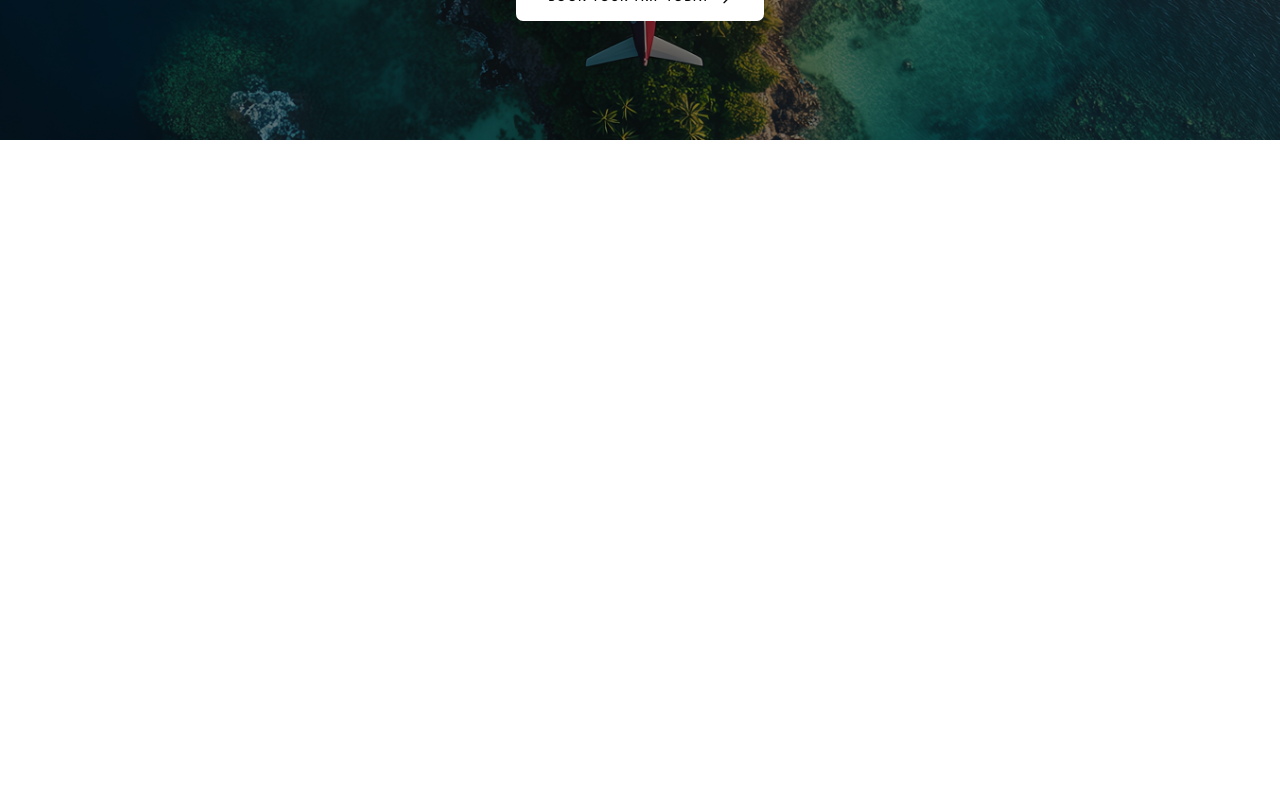
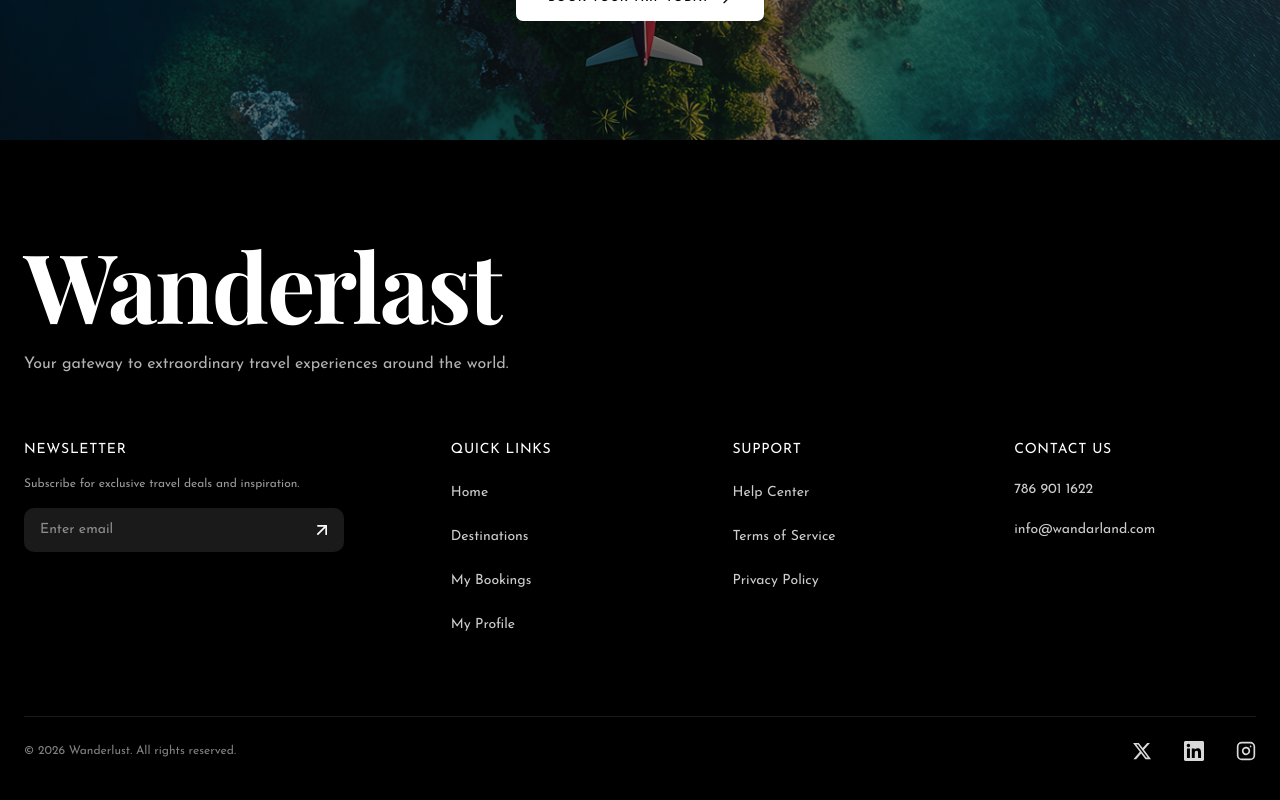
Before and after one commit to Wazida-in-code/Wanderlust-, a Next.js app: page / in a window 1280 px wide. Shown: the part 2073-2873 px from the top of the page. Before the commit the page ends 2213 px from the top, so only its background shows below. Built offline with nearby package versions, Linux system fonts and the light colour scheme.

Commit message:
Added:Footer-section

```diff
--- a/src/app/page.tsx
+++ b/src/app/page.tsx
@@ -3,6 +3,7 @@ import { Banner } from "@/components/Banner"
 import { WhyChooseUs } from "@/components/WhyChooseUs"
 import { Testimonials } from "@/components/Testimonials"
 import { CallToAction } from "@/components/CallToAction"
+import { Footer } from "@/components/Footer"
 
 export default function Home() {
   return (
@@ -12,6 +13,7 @@ export default function Home() {
       <WhyChooseUs />
       <Testimonials />
       <CallToAction />
+      <Footer />
     </>
   )
 }
--- /dev/null
+++ b/src/components/Footer.tsx
@@ -0,0 +1,186 @@
+import * as React from "react"
+import { ArrowUpRight } from "lucide-react"
+import { Playfair_Display } from "next/font/google"
+
+import { cn } from "@/lib/utils"
+import { Input } from "@/components/ui/input"
+
+const playfair = Playfair_Display({
+  subsets: ["latin"],
+  weight: ["700"],
+})
+
+const quickLinks = ["Home", "Destinations", "My Bookings", "My Profile"]
+const supportLinks = ["Help Center", "Terms of Service", "Privacy Policy"]
+const contactDetails = ["786 901 1622", "info@wandarland.com"]
+
+function XIcon() {
+  return (
+    <svg
+      viewBox="0 0 24 24"
+      fill="currentColor"
+      aria-hidden
+      className="size-5"
+    >
+      <path d="M18.244 2.25h3.308l-7.227 8.26 8.502 11.24H16.17l-5.214-6.817L4.99 21.75H1.68l7.73-8.835L1.254 2.25H8.08l4.713 6.231zm-1.161 17.52h1.833L7.084 4.126H5.117z" />
+    </svg>
+  )
+}
+
+function LinkedinIcon() {
+  return (
+    <svg
+      viewBox="0 0 24 24"
+      fill="currentColor"
+      aria-hidden
+      className="size-5"
+    >
+      <path d="M20.447 20.452h-3.554v-5.569c0-1.328-.027-3.037-1.852-3.037-1.853 0-2.136 1.445-2.136 2.939v5.667H9.351V9h3.414v1.561h.046c.477-.9 1.637-1.85 3.37-1.85 3.601 0 4.267 2.37 4.267 5.455v6.286zM5.337 7.433c-1.144 0-2.063-.926-2.063-2.065 0-1.138.92-2.063 2.063-2.063 1.14 0 2.064.925 2.064 2.063 0 1.139-.925 2.065-2.064 2.065zm1.782 13.019H3.555V9h3.564v11.452zM22.225 0H1.771C.792 0 0 .774 0 1.729v20.542C0 23.227.792 24 1.771 24h20.451C23.2 24 24 23.227 24 22.271V1.729C24 .774 23.2 0 22.222 0h.003z" />
+    </svg>
+  )
+}
+
+function InstagramIcon() {
+  return (
+    <svg
+      viewBox="0 0 24 24"
+      fill="none"
+      stroke="currentColor"
+      strokeWidth={2}
+      strokeLinecap="round"
+      strokeLinejoin="round"
+      aria-hidden
+      className="size-5"
+    >
+      <rect x="2" y="2" width="20" height="20" rx="5" ry="5" />
+      <path d="M16 11.37A4 4 0 1 1 12.63 8 4 4 0 0 1 16 11.37z" />
+      <path d="M17.5 6.5h.01" />
+    </svg>
+  )
+}
+
+const socialIcons = [
+  { label: "X", Icon: XIcon },
+  { label: "LinkedIn", Icon: LinkedinIcon },
+  { label: "Instagram", Icon: InstagramIcon },
+]
+
+function Footer({ className, ...props }: React.ComponentProps<"footer">) {
+  return (
+    <footer
+      data-slot="footer"
+      className={cn("w-full bg-black text-white", className)}
+      {...props}
+    >
+      <div className="mx-auto w-full max-w-screen-xl px-6">
+        {/* Wordmark + tagline */}
+        <div className="pt-24">
+          <p
+            className={cn(
+              "text-6xl leading-none font-bold tracking-tight sm:text-7xl lg:text-8xl",
+              playfair.className
+            )}
+          >
+            Wanderlast
+          </p>
+          <p className="mt-5 text-sm text-white/70 sm:text-base">
+            Your gateway to extraordinary travel experiences around the world.
+          </p>
+        </div>
+
+        {/* Link columns */}
+        <div className="mt-16 grid gap-10 sm:grid-cols-2 lg:grid-cols-[1.6fr_1fr_1fr_1fr]">
+          {/* Newsletter */}
+          <div>
+            <h2 className="text-sm font-normal uppercase tracking-wider">
+              Newsletter
+            </h2>
+            <p className="mt-4 text-xs text-white/60">
+              Subscribe for exclusive travel deals and inspiration.
+            </p>
+            <div className="relative mt-4 w-full max-w-xs">
+              <Input
+                type="email"
+                aria-label="Email address"
+                placeholder="Enter email"
+                className="h-11 border-0 bg-white/10 px-4 pr-11 text-sm text-white placeholder:text-white/50 focus-visible:ring-ring/40"
+              />
+              <span
+                className="absolute inset-y-0 right-3 flex items-center text-white"
+                aria-hidden
+              >
+                <ArrowUpRight className="size-5" />
+              </span>
+            </div>
+          </div>
+
+          {/* Quick links */}
+          <div>
+            <h2 className="text-sm font-normal uppercase tracking-wider">
+              Quick Links
+            </h2>
+            <ul className="mt-5 space-y-5">
+              {quickLinks.map((link) => (
+                <li key={link}>
+                  <span className="cursor-default text-sm text-white/80 hover:text-white">
+                    {link}
+                  </span>
+                </li>
+              ))}
+            </ul>
+          </div>
+
+          {/* Support */}
+          <div>
+            <h2 className="text-sm font-normal uppercase tracking-wider">
+              Support
+            </h2>
+            <ul className="mt-5 space-y-5">
+              {supportLinks.map((link) => (
+                <li key={link}>
+                  <span className="cursor-default text-sm text-white/80 hover:text-white">
+                    {link}
+                  </span>
+                </li>
+              ))}
+            </ul>
+          </div>
+
+          {/* Contact */}
+          <div>
+            <h2 className="text-sm font-normal uppercase tracking-wider">
+              Contact Us
+            </h2>
+            <ul className="mt-5 space-y-5">
+              {contactDetails.map((detail) => (
+                <li key={detail} className="text-sm text-white/80">
+                  {detail}
+                </li>
+              ))}
+            </ul>
+          </div>
+        </div>
+
+        {/* Bottom bar */}
+        <div className="mt-20 flex flex-col items-center justify-between gap-5 border-t border-white/10 pt-6 pb-10 sm:flex-row">
+          <p className="text-xs text-white/50">
+            © 2026 Wanderlust. All rights reserved.
+          </p>
+          <div className="flex items-center gap-8 text-white/85">
+            {socialIcons.map(({ label, Icon }) => (
+              <span
+                key={label}
+                className="cursor-default transition-colors hover:text-white"
+              >
+                <Icon />
+                <span className="sr-only">{label}</span>
+              </span>
+            ))}
+          </div>
+        </div>
+      </div>
+    </footer>
+  )
+}
+
+export { Footer }
```
